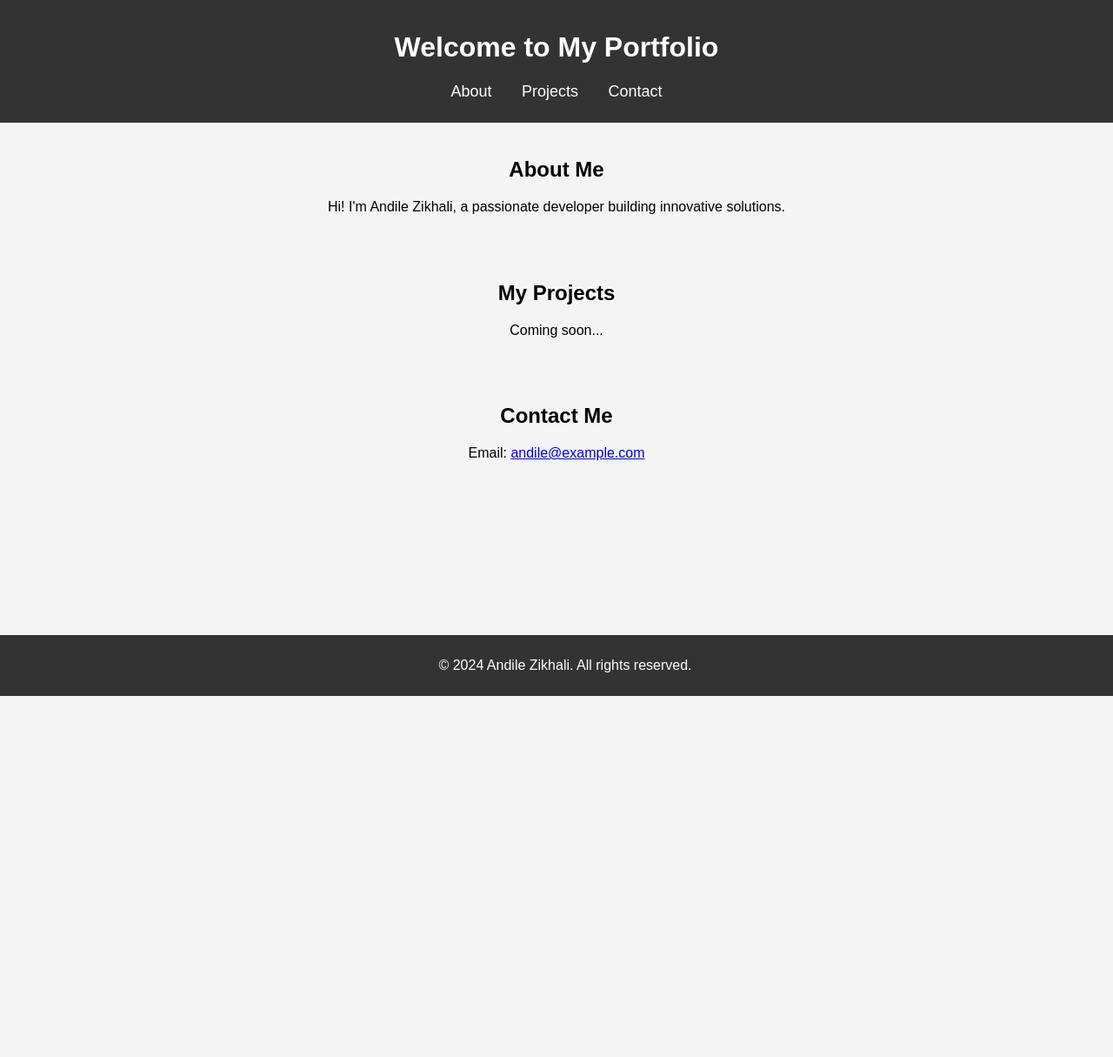
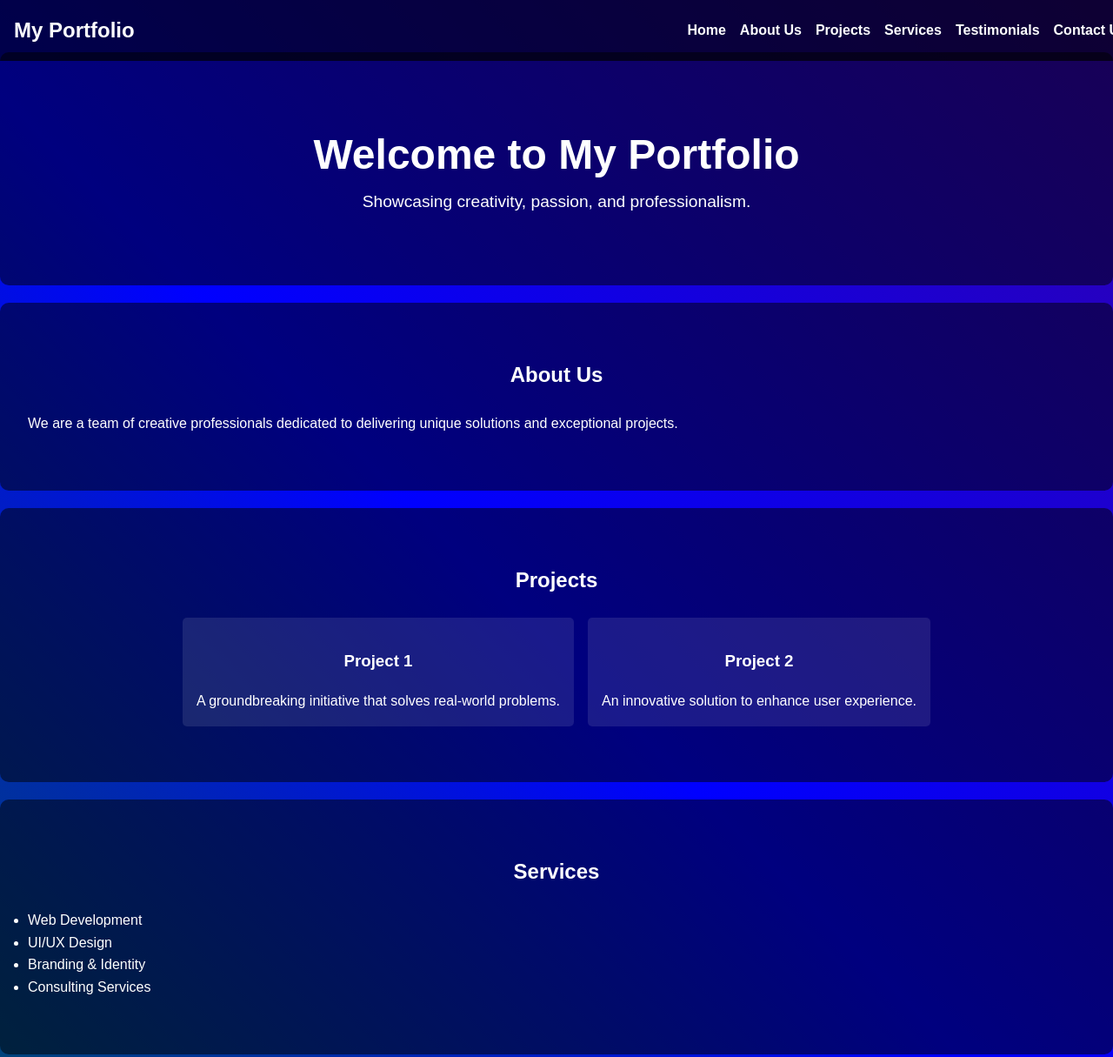
Before and after one commit to AndileZikhali-debug/AndileZikhali-s-Portfolio, a plain HTML site: page index.html in a window 1280 px wide. Shown: the top 1215 px of the page at 87% size. Before the commit the page ends 800 px from the top, so only its background shows below. Drawn offline with Linux system fonts and the light colour scheme.

Commit message:
Update index.html
updated html

```diff
--- a/index.html
+++ b/index.html
@@ -3,67 +3,85 @@
 <head>
     <meta charset="UTF-8">
     <meta name="viewport" content="width=device-width, initial-scale=1.0">
-    <title>Andile Zikhali Portfolio</title>
-    <style>
-        body {
-            font-family: Arial, sans-serif;
-            margin: 0;
-            padding: 0;
-            background-color: #f4f4f4;
-        }
-        header {
-            background-color: #333;
-            color: white;
-            padding: 15px 0;
-            text-align: center;
-        }
-        nav {
-            margin: 10px 0;
-        }
-        nav a {
-            color: white;
-            text-decoration: none;
-            margin: 0 15px;
-            font-size: 18px;
-        }
-        section {
-            padding: 20px;
-            text-align: center;
-        }
-        footer {
-            background-color: #333;
-            color: white;
-            padding: 10px;
-            position: fixed;
-            bottom: 0;
-            width: 100%;
-            text-align: center;
-        }
-    </style>
+    <title>My Portfolio</title>
+    <link rel="stylesheet" href="styles.css">
 </head>
 <body>
+    <!-- Navigation Bar -->
     <header>
-        <h1>Welcome to My Portfolio</h1>
+        <div class="logo">My Portfolio</div>
         <nav>
-            <a href="#about">About</a>
-            <a href="#projects">Projects</a>
-            <a href="#contact">Contact</a>
+            <ul>
+                <li><a href="#home">Home</a></li>
+                <li><a href="#about">About Us</a></li>
+                <li><a href="#projects">Projects</a></li>
+                <li><a href="#services">Services</a></li>
+                <li><a href="#testimonials">Testimonials</a></li>
+                <li><a href="#contact">Contact Us</a></li>
+            </ul>
         </nav>
     </header>
+
+    <!-- Hero Section -->
+    <section id="home" class="hero">
+        <h1>Welcome to My Portfolio</h1>
+        <p>Showcasing creativity, passion, and professionalism.</p>
+    </section>
+
+    <!-- About Us Section -->
     <section id="about">
-        <h2>About Me</h2>
-        <p>Hi! I'm Andile Zikhali, a passionate developer building innovative solutions.</p>
+        <h2>About Us</h2>
+        <p>We are a team of creative professionals dedicated to delivering unique solutions and exceptional projects.</p>
     </section>
+
+    <!-- Projects Section -->
     <section id="projects">
-        <h2>My Projects</h2>
-        <p>Coming soon...</p>
+        <h2>Projects</h2>
+        <div class="project-list">
+            <div class="project-item">
+                <h3>Project 1</h3>
+                <p>A groundbreaking initiative that solves real-world problems.</p>
+            </div>
+            <div class="project-item">
+                <h3>Project 2</h3>
+                <p>An innovative solution to enhance user experience.</p>
+            </div>
+        </div>
     </section>
+
+    <!-- Services Section -->
+    <section id="services">
+        <h2>Services</h2>
+        <ul>
+            <li>Web Development</li>
+            <li>UI/UX Design</li>
+            <li>Branding & Identity</li>
+            <li>Consulting Services</li>
+        </ul>
+    </section>
+
+    <!-- Testimonials Section -->
+    <section id="testimonials">
+        <h2>Testimonials</h2>
+        <blockquote>
+            "This team truly transformed our vision into reality. Highly recommended!"
+            <cite>- Happy Client</cite>
+        </blockquote>
+        <blockquote>
+            "Professional, reliable, and innovative. A pleasure to work with!"
+            <cite>- Satisfied Partner</cite>
+        </blockquote>
+    </section>
+
+    <!-- Contact Us Section -->
     <section id="contact">
-        <h2>Contact Me</h2>
-        <p>Email: <a href="mailto:andile@example.com">andile@example.com</a></p>
+        <h2>Contact Us</h2>
+        <p>Email: <a href="mailto:your-email@example.com">your-email@example.com</a></p>
+        <p>Phone: +123 456 7890</p>
     </section>
+
     <footer>
-        <p>&copy; 2024 Andile Zikhali. All rights reserved.</p>
+        <p>&copy; 2024 My Portfolio. All rights reserved.</p>
     </footer>
 </body>
-</html>
+</html
```
